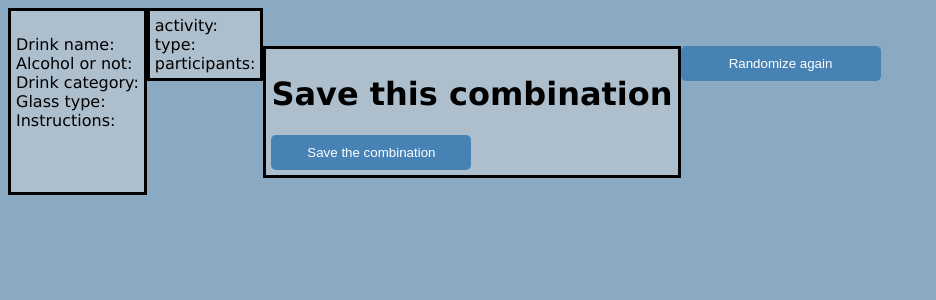
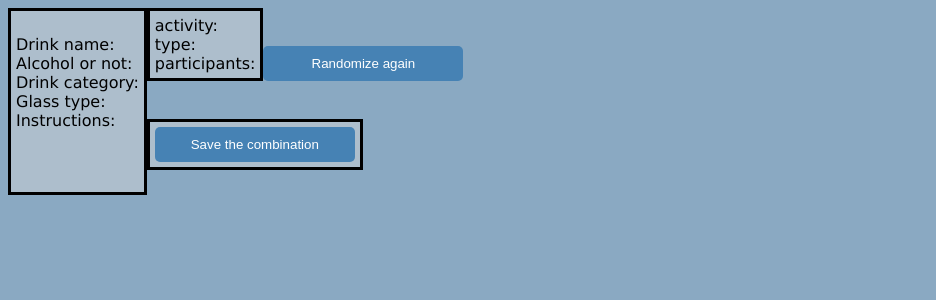
Before and after one commit to roam00/Projektarbete-webb, a PHP site: page /randomizer.php?type=1 in a window 1280 px wide. Shown: the top 300 px of the page, without its empty margins (0-936 px from the left). Run offline with PHP 8.4, Linux system fonts and the light colour scheme; data that the repository does not hold is empty.

Commit message:
Update randomizer.php

```diff
--- a/randomizer.php
+++ b/randomizer.php
@@ -21,9 +21,8 @@
 <br><br>
 
 <button onClick="window.location.reload();">Randomize again</button>
-
+<BR><BR><BR>
 <div class="box" id="header">
-    <h1> Save this combination </h1>
     <form action="./db/dbCombination.php">
     <button type="submit"> Save the combination</button>
     </form>
```
